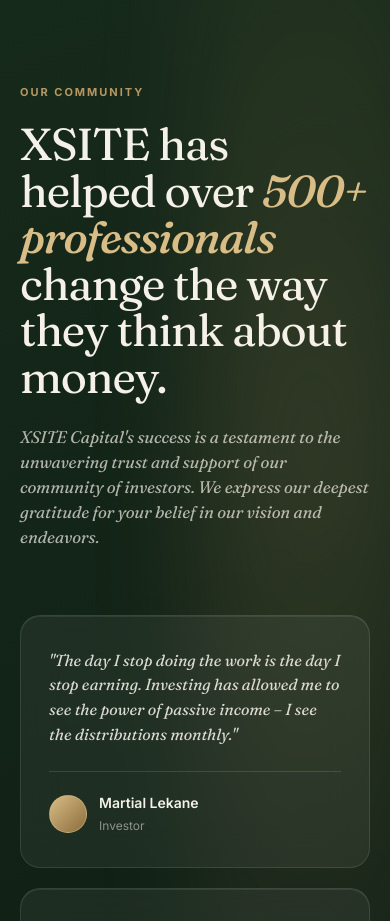
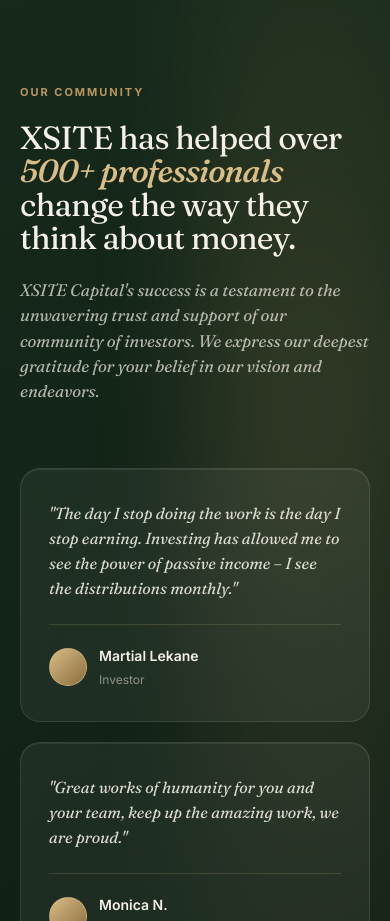
Before and after one commit to xsitecapitalservers/xsitecapital, a website: page index.html in a window 390 px wide. Shown: the part 10020-10941 px from the top of the page. Drawn offline with Linux system fonts and the light colour scheme.

Commit message:
Reduce community section headline size

```diff
--- a/index.html
+++ b/index.html
@@ -356,7 +356,7 @@ button{cursor:pointer;font-family:inherit;}
 .community::before{content:"";position:absolute;top:-30%;right:-10%;width:60%;height:100%;background:radial-gradient(circle,rgba(184,150,96,.18) 0%,transparent 65%);filter:blur(50px);pointer-events:none;}
 .community__inner{max-width:1280px;margin:0 auto;padding:0 40px;position:relative;z-index:1;}
 .community__kicker{font-size:11px;font-weight:700;letter-spacing:.18em;text-transform:uppercase;color:var(--gold);margin-bottom:20px;}
-.community__title{font-family:var(--fd);font-size:clamp(2.8rem,5vw,5rem);font-weight:400;line-height:1.04;letter-spacing:-.025em;color:var(--cream);max-width:860px;}
+.community__title{font-family:var(--fd);font-size:clamp(2rem,3.4vw,3.4rem);font-weight:400;line-height:1.04;letter-spacing:-.025em;color:var(--cream);max-width:860px;}
 .community__title em{font-style:italic;font-weight:500;color:var(--gold-l);}
 .community__sub{margin-top:24px;font-family:var(--fd);font-style:italic;font-size:clamp(1.05rem,1.7vw,1.45rem);color:rgba(245,241,232,.7);max-width:780px;line-height:1.5;letter-spacing:-.005em;}
 .tcards{margin-top:64px;display:grid;grid-template-columns:repeat(3,1fr);gap:20px;}
```
